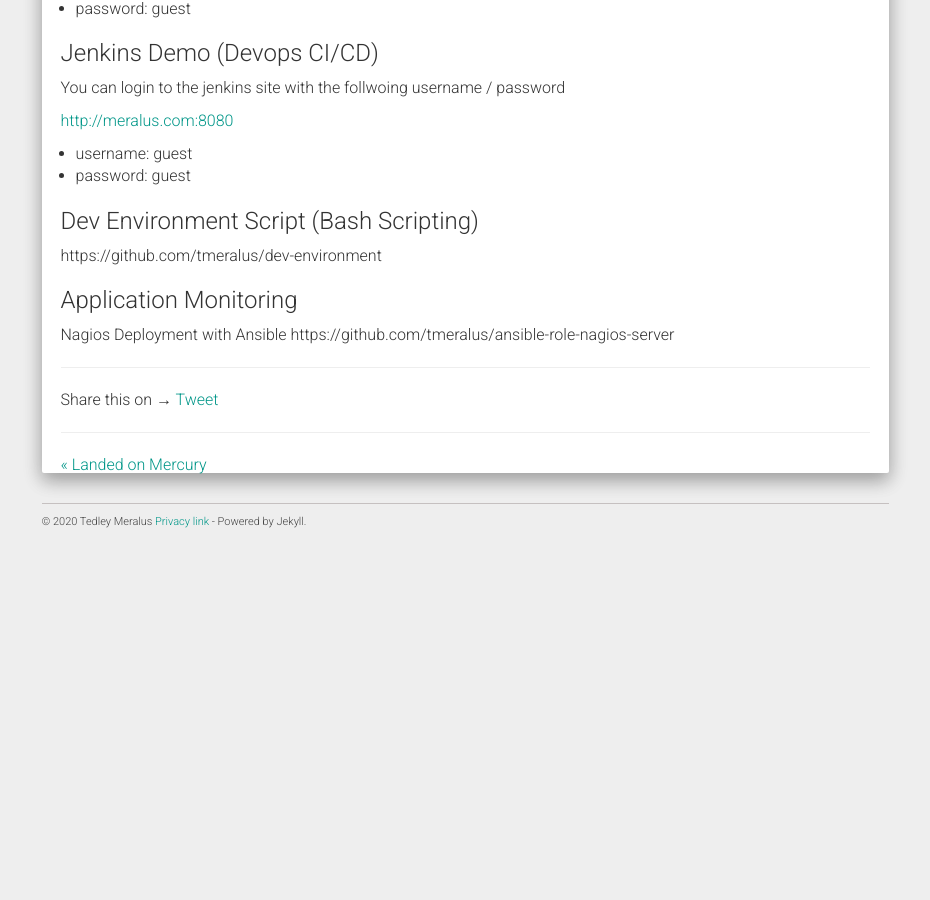
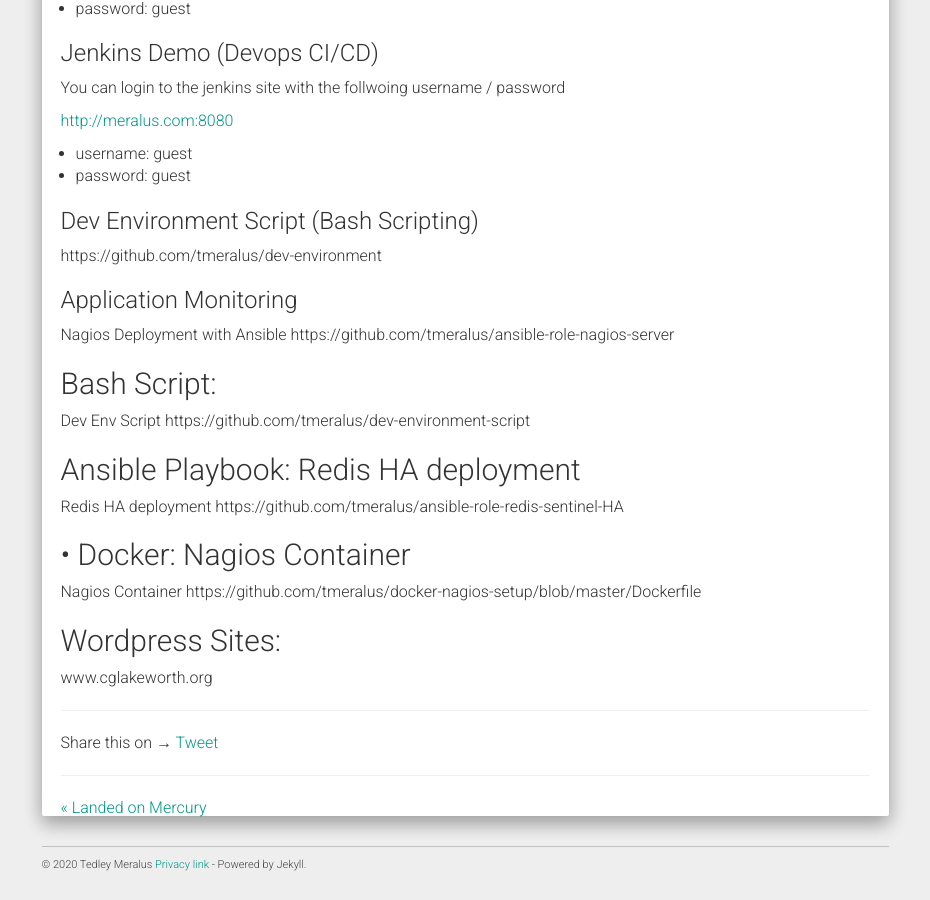
Before and after one commit to tmeralus/tmeralus.github.io, a Jekyll site: the page built from _posts/2020-06-01-Which-comes-first.md, in a window 1280 px wide and 900 px high, scrolled down 1877 px. Shown: the whole window, without its empty margins (321-1251 px from the left). Built offline with Jekyll 4.4.1, drawn with Linux system fonts in a browser that asks for light colours; nearby versions of some CDN libraries; comment, search, counter and statistics services are not loaded; before the commit the page ends 2434 px from its top, so only the background shows below that.

Commit message:
updated blog post

```diff
--- a/_posts/2020-06-01-Which-comes-first.md
+++ b/_posts/2020-06-01-Which-comes-first.md
@@ -61,3 +61,19 @@
 ### Application Monitoring
 Nagios Deployment with Ansible
 https://github.com/tmeralus/ansible-role-nagios-server
+
+
+## Bash Script:
+Dev Env Script
+https://github.com/tmeralus/dev-environment-script
+
+## Ansible Playbook: Redis HA deployment
+Redis HA deployment
+https://github.com/tmeralus/ansible-role-redis-sentinel-HA
+
+## • Docker: Nagios Container
+Nagios Container
+ https://github.com/tmeralus/docker-nagios-setup/blob/master/Dockerfile
+
+## Wordpress Sites:
+www.cglakeworth.org
```
